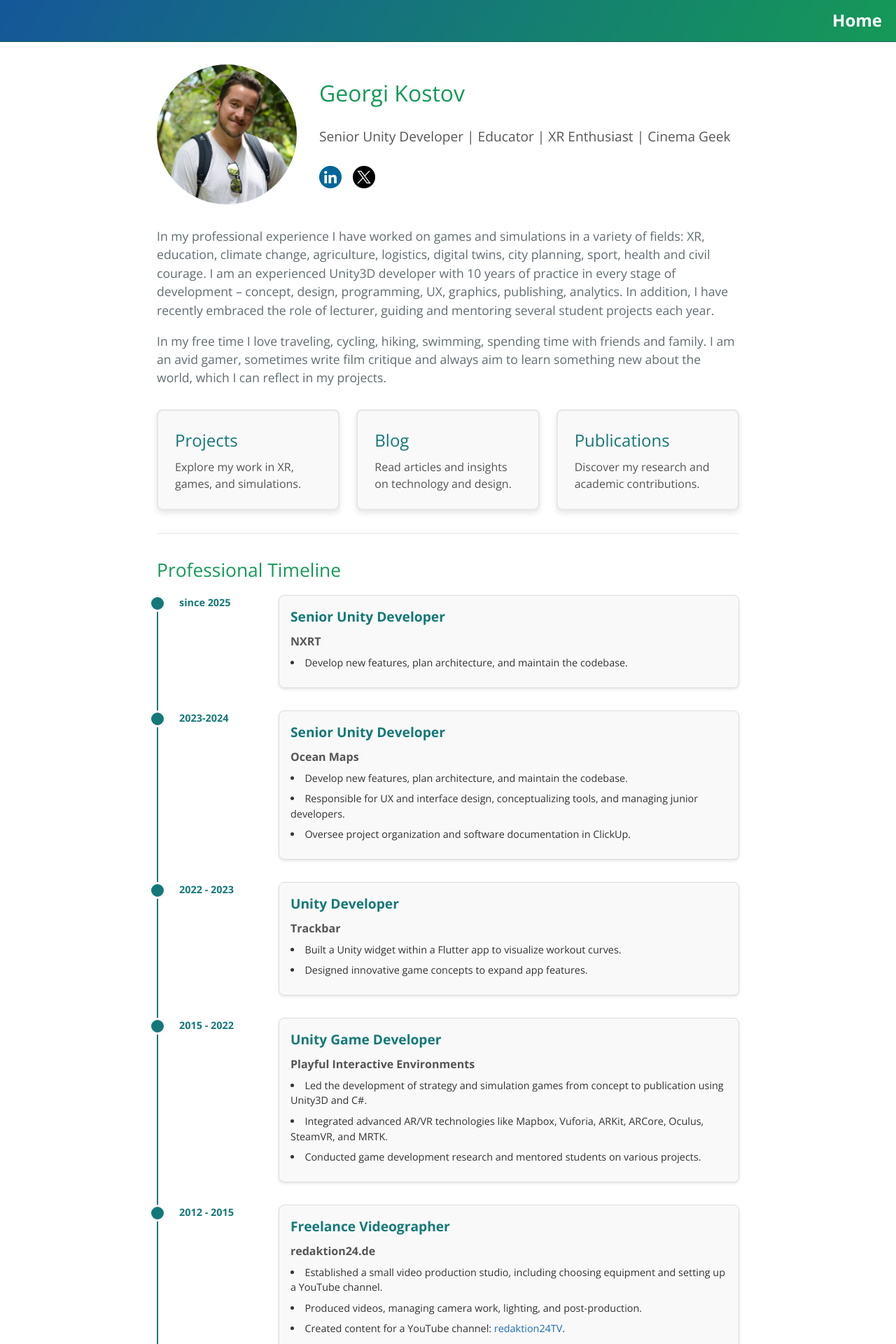
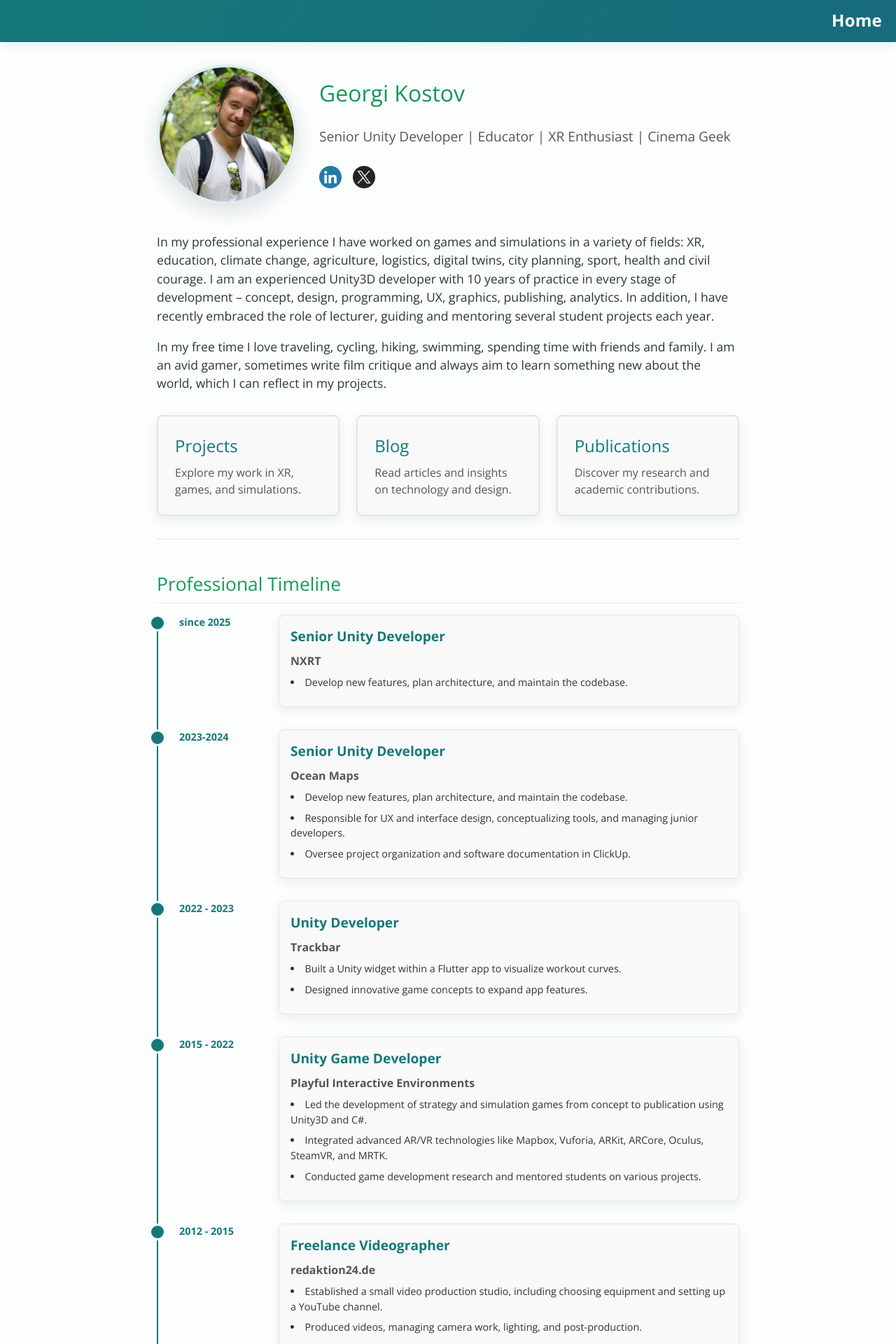
Before and after one commit to GeorgiKostov/georgikostov.github.io, a Jekyll site: the page built from index.md, in a window 1280 px wide. Shown: the top 1920 px of the page at 70% size. Built offline with Jekyll 4.4.1, drawn with Linux system fonts in a browser that asks for light colours.

```diff
--- a/assets/css/style.scss
+++ b/assets/css/style.scss
@@ -406,6 +406,10 @@
   margin: 0 auto; /* Center the image */
 }
 
+.image-container--compact {
+  max-width: 256px;
+}
+
 .image-container img {
   display: block;
   width: 100%; /* Make it responsive */
@@ -467,3 +471,151 @@
 .link-card:hover p {
   color: #ffffff;
 }
+
+/* Light visual polish */
+html {
+  scroll-behavior: smooth;
+}
+
+body {
+  color: #2c3838;
+  background-color: #fcfdfd;
+}
+
+.main-content {
+  animation: page-enter 0.45s ease-out both;
+}
+
+.page-header {
+  background: linear-gradient(120deg, #157878, #176b7d);
+  box-shadow: 0 2px 12px rgba(21, 120, 120, 0.14);
+}
+
+.page-header h1 {
+  letter-spacing: 0.01em;
+}
+
+.profile-container {
+  margin: 2.5rem 0;
+}
+
+.profile-image {
+  border: 4px solid rgba(21, 120, 120, 0.12);
+  box-shadow: 0 10px 28px rgba(20, 57, 57, 0.14);
+  transition: transform 0.25s ease, box-shadow 0.25s ease;
+}
+
+.profile-image:hover {
+  transform: translateY(-2px);
+  box-shadow: 0 14px 32px rgba(20, 57, 57, 0.18);
+}
+
+.profile-tagline {
+  line-height: 1.5;
+}
+
+.social-icon {
+  opacity: 0.86;
+  transition: opacity 0.2s ease, transform 0.2s ease;
+}
+
+.social-icon:hover {
+  opacity: 1;
+  transform: translateY(-2px) scale(1.05);
+}
+
+.main-content > h2 {
+  margin-top: 2.75rem;
+  padding-bottom: 0.4rem;
+  border-bottom: 1px solid #e3ecec;
+}
+
+hr {
+  margin: 3rem 0;
+  border: 0;
+  border-top: 1px solid #e3ecec;
+}
+
+.image-container,
+.video-container {
+  border-radius: 10px;
+  box-shadow: 0 8px 24px rgba(20, 57, 57, 0.1);
+  transition: transform 0.25s ease, box-shadow 0.25s ease;
+}
+
+.image-container {
+  overflow: hidden;
+}
+
+.image-container:hover,
+.video-container:hover {
+  transform: translateY(-2px);
+  box-shadow: 0 12px 28px rgba(20, 57, 57, 0.14);
+}
+
+.timeline-content,
+.blog-card,
+.link-card {
+  border-color: #dfe8e8;
+  box-shadow: 0 5px 16px rgba(20, 57, 57, 0.08);
+  transition: transform 0.25s ease, box-shadow 0.25s ease,
+    background-color 0.25s ease, border-color 0.25s ease;
+}
+
+.timeline-content:hover,
+.blog-card:hover,
+.link-card:hover {
+  transform: translateY(-3px);
+  box-shadow: 0 10px 24px rgba(20, 57, 57, 0.14);
+}
+
+.external-link {
+  background-color: #157878;
+  border-radius: 7px;
+  box-shadow: 0 3px 10px rgba(21, 120, 120, 0.18);
+  transition: background-color 0.2s ease, transform 0.2s ease,
+    box-shadow 0.2s ease;
+}
+
+.external-link:hover {
+  background-color: #105f56;
+  box-shadow: 0 6px 14px rgba(21, 120, 120, 0.24);
+}
+
+a:focus-visible {
+  outline: 3px solid rgba(21, 120, 120, 0.38);
+  outline-offset: 3px;
+}
+
+@keyframes page-enter {
+  from {
+    opacity: 0;
+    transform: translateY(6px);
+  }
+
+  to {
+    opacity: 1;
+    transform: translateY(0);
+  }
+}
+
+@media (prefers-reduced-motion: reduce) {
+  html {
+    scroll-behavior: auto;
+  }
+
+  .main-content {
+    animation: none;
+  }
+
+  .profile-image,
+  .social-icon,
+  .image-container,
+  .video-container,
+  .timeline-content,
+  .blog-card,
+  .link-card,
+  .external-link {
+    transition: none;
+  }
+}
```
Also changed, not shown: _includes/independent-work.html (added, +63 -0 lines), pages/projects.md (+4 -0 lines), assets/images/projects/okolo-linz.png (added), assets/images/projects/rebuilt-learning.png (added), assets/images/projects/storykept-capture.png (added), 1 other file.
